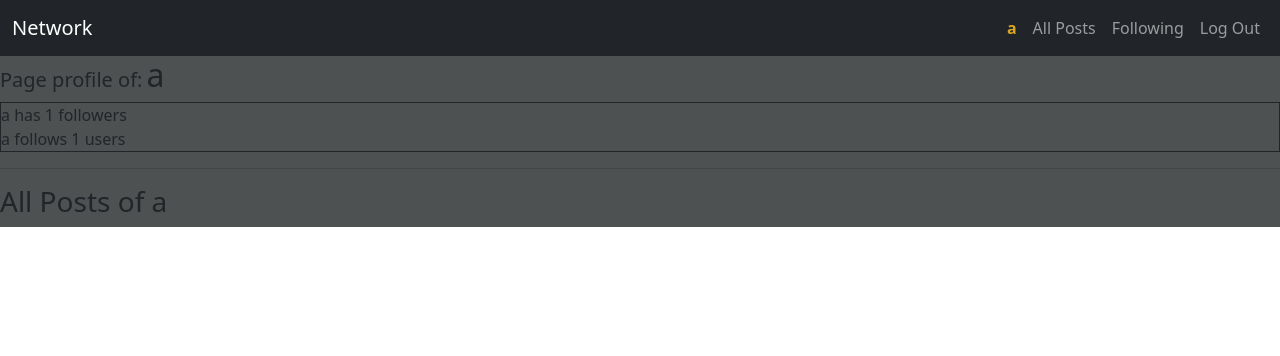
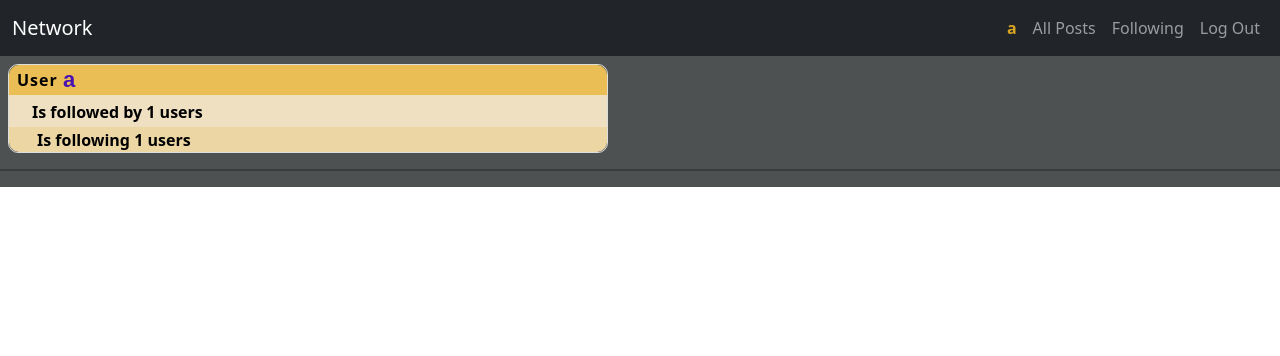
Before and after one commit to Dani-coding/C_S_50W, a Django app: page /user/a in a window 1280 px wide. Shown: the top 356 px of the page. Run offline with Django 3.2, Linux system fonts and the light colour scheme; a user stored in the database is signed in; data comes from the database, SQL or seed files in the repository; both versions use the stored data as it was after the commit.

Commit message:
All styling plain CSS except source code

```diff
--- a/project4/network/static/network/profile.js
+++ b/project4/network/static/network/profile.js
@@ -7,18 +7,8 @@ document.addEventListener('DOMContentLoaded', function() {
 
 function show_follow(name){
     const username = document.querySelector("#username").innerHTML;
-    const b_follow = document.querySelector("#follow");
-    b_follow.className="border border-dark";
-
-    let box = document.createElement("div");
-    box.id="followers";
-    b_follow.appendChild(box);
-    n_followers();
-
-    box = document.createElement("div");
-    box.id="follows";
-    b_follow.appendChild(box);
-    n_follows();
+    const info = document.querySelector("#profile_data");
+    info.classList.remove("hidden");
 
     if ((username!="_/log-out/_") && (username!=name)){
         const names = `${username} :: ${name}`;
@@ -26,47 +16,49 @@ function show_follow(name){
         fetch("/is_following/"+ names)
         .then(response => response.json())
         .then(data => {
-            const box = document.querySelector("#profile_data");
-            box.classList.remove("hidden");
-            const text = document.createElement("span");
-            text.className="profile-text";
-            text.innerHTML=`User `;
-            box.appendChild(text);
-            const user= document.createElement("span");
-            user.className="profile-name";
-            user.innerHTML=`${name}`;
-            box.appendChild(user);
-            const icon = document.createElement("span");
-            icon.id="follow_icon";
-            box.appendChild(icon);
-            const link = document.createElement("span");
-            link.id="follow_button";
-            link.className="follow_link";
-            link.title="Stop following";
-            link.addEventListener("click", () => change(names));
-            box.appendChild(link);
-            if (data==1){
-                link.innerHTML="Unfollow";
-                icon.innerHTML = `<svg width="30" height="30" viewBox="0 0 24 24" > <path class="my_green" <path d="M14 19.2857L15.8 21L20 17M4 21C4 17.134 7.13401 14 11 14C12.4872 14 13.8662 14.4638 15 15.2547M15 7C15 9.20914 13.2091 11 11 11C8.79086 11 7 9.20914 7 7C7 4.79086 8.79086 3 11 3C13.2091 3 15 4.79086 15 7Z" stroke="#000000" stroke-width="2" stroke-linecap="round" stroke-linejoin="round"/> </svg>`;
-            }
-            else{
-                link.innerHTML="Follow";
-                icon.innerHTML = `<svg width="30" height="30" viewBox="0 0 24 24" > <path class="my_red" <path d="M15 16L20 21M20 16L15 21M11 14C7.13401 14 4 17.134 4 21H11M15 7C15 9.20914 13.2091 11 11 11C8.79086 11 7 9.20914 7 7C7 4.79086 8.79086 3 11 3C13.2091 3 15 4.79086 15 7Z" stroke="#000000" stroke-width="2" stroke-linecap="round" stroke-linejoin="round"/> </svg>`;
 
-            }
+           // const info = document.querySelector("#profile_data");
+            info.appendChild(create_info(name, names, true));
+
+            n_followers();
+            n_follows();
+            set_following(data);
         })
         .catch(error => console.log("error in 'show_follow()'\n" + error.message));
+    }
+    else{
+        //info.classList.remove("hidden");
+        info.appendChild(create_info(name, "", false));
+        n_followers();
+        n_follows();
+    }
+}
+
+function set_following(data){
+
+    const link = document.querySelector("#follow_button");
+    const icon = document.querySelector("#follow_icon");
+
+    if (data==1){
+        link.innerHTML="Unfollow";
+        link.title="Stop following";
+        icon.innerHTML = `<svg width="30" height="30" viewBox="0 0 24 24" > <path class="my_green" <path d="M14 19.2857L15.8 21L20 17M4 21C4 17.134 7.13401 14 11 14C12.4872 14 13.8662 14.4638 15 15.2547M15 7C15 9.20914 13.2091 11 11 11C8.79086 11 7 9.20914 7 7C7 4.79086 8.79086 3 11 3C13.2091 3 15 4.79086 15 7Z" stroke="#000000" stroke-width="2" stroke-linecap="round" stroke-linejoin="round"/> </svg>`;
+    }
+    else{
+        link.innerHTML="Follow";
+        link.title="Start following";
+        icon.innerHTML = `<svg width="30" height="30" viewBox="0 0 24 24" > <path class="my_red" <path d="M15 16L20 21M20 16L15 21M11 14C7.13401 14 4 17.134 4 21H11M15 7C15 9.20914 13.2091 11 11 11C8.79086 11 7 9.20914 7 7C7 4.79086 8.79086 3 11 3C13.2091 3 15 4.79086 15 7Z" stroke="#000000" stroke-width="2" stroke-linecap="round" stroke-linejoin="round"/> </svg>`;
     }
 }
 
 function n_followers(){
     const name = document.querySelector("#profile_name").innerHTML;
-    const box1 = document.querySelector("#followers");
+    const box1 = document.querySelector("#num_followers");
 
     fetch("/n_followers/"+ name)
     .then(response => response.json())
     .then(data => {
-        box1.innerHTML = `${name} has ${data} followers`;
+        box1.innerHTML = `Is followed by <b>${data}</b> users`;
     })
     .catch(error => console.log("error in 'n_followers()'\n" + error.message));
 }
@@ -74,39 +66,24 @@ function n_followers(){
 function n_follows(){
 
     const name = document.querySelector("#profile_name").innerHTML;
-    const box2 = document.querySelector("#follows");
+    const box2 = document.querySelector("#num_follows");
 
     fetch("/n_follows/"+ name)
     .then(response => response.json())
     .then(data => {
-        box2.innerHTML = `${name} follows ${data} users`;
+        box2.innerHTML = `Is following <b>${data}</b> users`;
     })
     .catch(error => console.log("error in 'n_follows()'\n" + error.message));
 }
 
 function change(names){
 
-    const username = document.querySelector("#username").innerHTML;
-    const name = document.querySelector("#profile_name").innerHTML;
-
     fetch("/f_change/" + names)
     .then(response => response.text())
     .then(data => {
-        //document.querySelector("#follow_button").innerHTML=data;
-        const link = document.querySelector("#follow_button");
-        const icon = document.querySelector("#follow_icon");
-
-        if (data=="Unfollow"){
-            link.innerHTML="Unfollow";
-            icon.innerHTML = `<svg width="30" height="30" viewBox="0 0 24 24" > <path class="my_green" <path d="M14 19.2857L15.8 21L20 17M4 21C4 17.134 7.13401 14 11 14C12.4872 14 13.8662 14.4638 15 15.2547M15 7C15 9.20914 13.2091 11 11 11C8.79086 11 7 9.20914 7 7C7 4.79086 8.79086 3 11 3C13.2091 3 15 4.79086 15 7Z" stroke="#000000" stroke-width="2" stroke-linecap="round" stroke-linejoin="round"/> </svg>`;
-        }
-        else{
-            link.innerHTML="Follow";
-            icon.innerHTML = `<svg width="30" height="30" viewBox="0 0 24 24" > <path class="my_red" <path d="M15 16L20 21M20 16L15 21M11 14C7.13401 14 4 17.134 4 21H11M15 7C15 9.20914 13.2091 11 11 11C8.79086 11 7 9.20914 7 7C7 4.79086 8.79086 3 11 3C13.2091 3 15 4.79086 15 7Z" stroke="#000000" stroke-width="2" stroke-linecap="round" stroke-linejoin="round"/> </svg>`;
-
-        }
+        set_following(data);
+        n_followers();
     })
-    .then(n_followers)
     .catch(error => console.log("error in 'change()'\n" + error.message));
 }
 
@@ -124,3 +101,51 @@ function show_all(name){
     })
     .catch(error =>  console.log("error in 'show_all()'\n" + error.message));
 }
+
+function create_info(name, names, follow){
+    const main = document.createElement("div");
+    main.className="post-main"
+    main.style.margin="0";
+
+    const header = document.createElement("div");
+    header.className = "post-header";
+    const text = document.createElement("span");
+    text.className="profile-text";
+    text.innerHTML=`User `;
+    header.appendChild(text);
+    const user= document.createElement("span");
+    user.className="profile-name";
+    user.innerHTML=`${name}`;
+    header.appendChild(user);
+    if (follow){
+        const icon = document.createElement("span");
+        icon.id="follow_icon";
+        header.appendChild(icon);
+        const link = document.createElement("span");
+        link.id="follow_button";
+        link.className="follow_link";
+        link.title="Stop following";
+        link.addEventListener("click", () => change(names));
+        header.appendChild(link);
+    }
+    main.appendChild(header);
+
+    const body1 = document.createElement("div");
+    body1.className = "post-body";
+    let aux = document.createElement("span");
+    aux.className ="profile-data";
+    aux.id = "num_followers";
+    body1.appendChild(aux);
+    main.appendChild(body1);
+
+    const footer = document.createElement("div");
+    footer.className = "post-footer";
+    aux = document.createElement("span");
+    aux.className ="profile-data";
+    aux.id = "num_follows";
+    footer.appendChild(aux);
+    main.appendChild(footer);
+
+    return main;
+
+}
--- a/project4/network/static/network/styles.css
+++ b/project4/network/static/network/styles.css
@@ -32,6 +32,7 @@
 }
 
 .posts{
+    margin-inline: 5px;
     width: 600px;
     min-width: 320px;
 }
@@ -63,7 +64,7 @@
 }
 
 .post-edit{
-    color: #0d6efd;
+    color: #6f43c0; /*#0d6efd;*/
     text-decoration: none;
     font-family:sans-serif;
     font-size: 16px;
@@ -172,6 +173,9 @@
     white-space: pre-wrap;
     min-width: 100%;
     border: none;
+    display: block;
+    font-size: 18px;
+    font-family: 'Lucida Sans';
 }
 .edit_area:focus{
     outline: none;
@@ -189,11 +193,6 @@
     background-color: #4d5152;
 }
 
-#profile_data{
-    margin-inline: 5%;
-    padding-inline: 5px;
-    background-color: #ebbe55;
-}
 #follow_icon{
     margin-left: 8px;
 }
@@ -205,7 +204,7 @@
     fill: #cf4f4f;
 }
 .follow_link{
-    color: #0d6efd;
+    color: #6f43c0; /*#0d6efd;*/
     text-decoration: none;
     font-family:sans-serif;
     font-size: 16px;
@@ -218,6 +217,31 @@
     opacity: 50%;
     cursor: pointer;
 }
+.following-title{
+    margin-left: 12px;
+    margin-bottom: 3px;
+    color: #d1d1d1;
+    font-family:sans-serif;
+    font-size: 16px;
+    font-weight: 500;
+    /*line-height: 30px;*/
+}
+.top-space{
+    padding-top: 12px;
+}
+
+.top-box{
+    display: flex;
+    padding: 0;
+}
+.top-box-data{
+    margin-top: 8px;
+    margin-inline: 8px;
+    /*width: 300px;
+    min-width: 150px;
+*/
+}
+
 .profile-text{
     color: #000000;
     text-decoration: none;
@@ -236,3 +260,52 @@
     line-height: 30px;
     vertical-align: middle;
 }
+.profile-data{
+    color: #000000;
+    padding-left: 20px;
+    text-decoration: none;
+    font-family: system-ui;
+    font-size: 16px;
+    font-weight: 600;
+    vertical-align: middle;
+}
+.title{
+    color: #d1d1d1;
+}
+hr {
+    height: 2px;
+    background-color: black;
+    border: none;
+}
+.new-post-icon{
+    fill: #6f43c0;
+    width: 26px;
+    height: 26px;
+}
+/*
+#new_post_icon{
+    display: flex;
+    align-content: end;
+    float: right;
+}*/
+.new-post-header{
+    display: flex;
+    justify-content: space-between;
+    padding: 0px;
+    padding-inline: 8px;
+    background-color: #ebbe55;
+    border-top-left-radius: 10px;
+    border-top-right-radius: 10px;
+}
+.new-down{
+    transform-origin: 50% 50% 0;
+    transform: scaleY(-1);
+}
+.new-header-alone{
+    border-bottom-left-radius: 10px;
+    border-bottom-right-radius: 10px;
+}
+.new-box-close{
+    width: 150px;
+    min-width: 0;
+}
--- a/project4/network/templates/network/user.html
+++ b/project4/network/templates/network/user.html
@@ -2,16 +2,14 @@
 {% load static %}
 {% block body %}
 
-    <h5 style="display:inline-block;">Page profile of: </h5> <h2 style="display: inline-block;" id="profile_name">{{ name }}</h2>
+    <div hidden id="profile_name">{{ name }}</div>
 
-    {% if name != username %}
-        <div id="profile_data" class="hidden"></div>
-        <!---<button id ="follow_button" style="float: right; margin-right: 10%; display: none;"></button>--->
-    {% endif %}
-    <div id="follow"></div>
+    <div id="profile-box" class="top-box">
+        <div id="profile_data" class="hidden top-box-data posts"></div>
+    </div>
+
     <hr>
 
-    <h3> All Posts of {{ name }} </h3>
     <div class="contenido">
         <div class="all_posts" id="all_posts"></div>
     </div>
--- a/project4/network/views.py
+++ b/project4/network/views.py
@@ -147,11 +147,11 @@ def f_change(request, names):
     f = Follower.objects.filter(name = follower, of = followed).first()
     if (f!=None):
         f.delete()
-        return HttpResponse("Follow")
+        return HttpResponse(0)
     else:
         f = Follower(name = follower, of = followed)
         f.save()
-        return HttpResponse("Unfollow")
+        return HttpResponse(1)
 
 
 def last_post(request):
```
Also changed, not shown: project4/network/static/network/all_posts.js (+80 -5 lines), project4/network/templates/network/following.html (+7 -6 lines), project4/network/templates/network/index.html (+15 -3 lines), project4/db.sqlite3.
